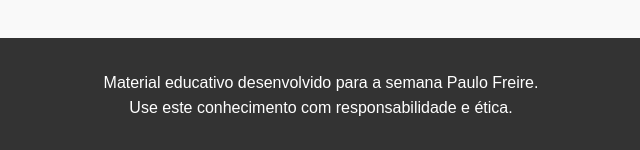
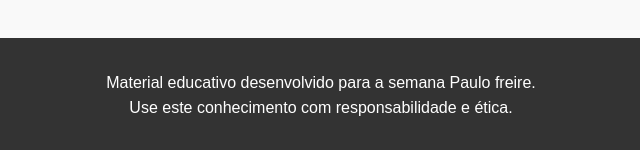
Before and after one commit to Gab-off/pauloFreireText, a plain HTML site: page index.html in a window 1280 px wide. Shown: the part 2267-2417 px from the top of the page, 319-959 px from the left. Drawn offline with Linux system fonts and the light colour scheme.

Commit message:
Alteração Paulo freire

```diff
--- a/index.html
+++ b/index.html
@@ -426,7 +426,7 @@
 </div>
 
 <footer>
-    <p>Material educativo desenvolvido para a semana Paulo Freire.</p>
+    <p>Material educativo desenvolvido para a semana Paulo freire.</p>
     <p>Use este conhecimento com responsabilidade e ética.</p>
 </footer>
 
```
